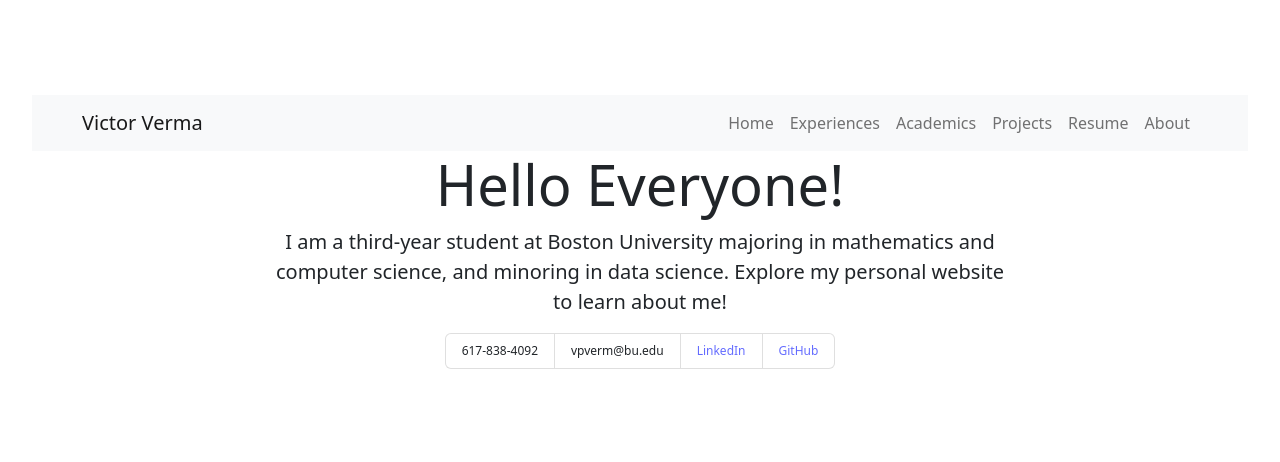
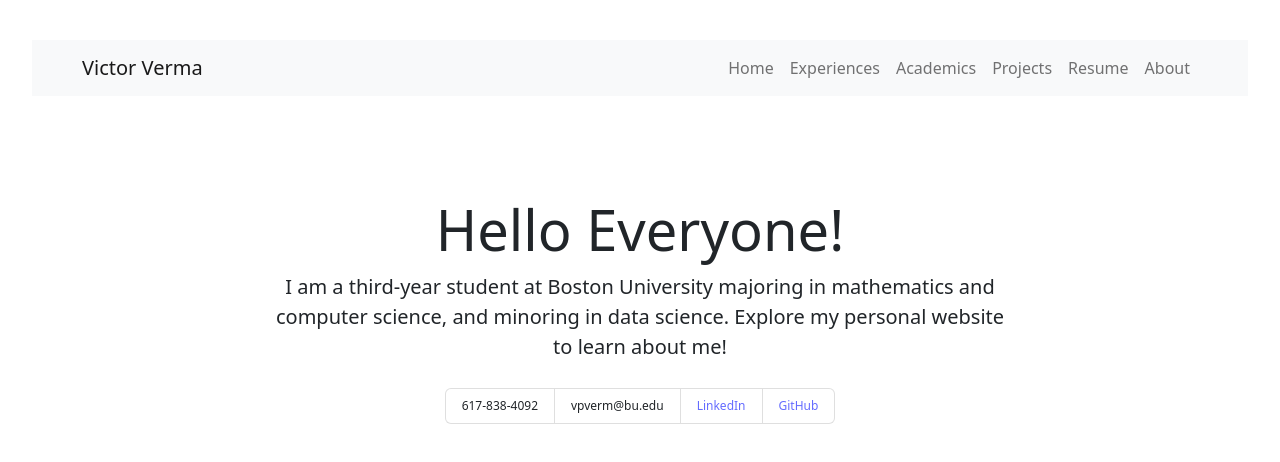
Before and after one commit to victorverma3/Portfolio, a React (Vite) app: page / in a window 1280 px wide. Shown: the part 168-630 px from the top of the page. Built offline with nearby package versions, Linux system fonts and the light colour scheme.

Commit message:
changed nothing

```diff
--- a/src/components/home/Home.css
+++ b/src/components/home/Home.css
@@ -1,4 +1,5 @@
 .jumbotron {
     margin: auto;
     width: 60%;
+    padding: 100px 0px 10px 0px;
 }
```
